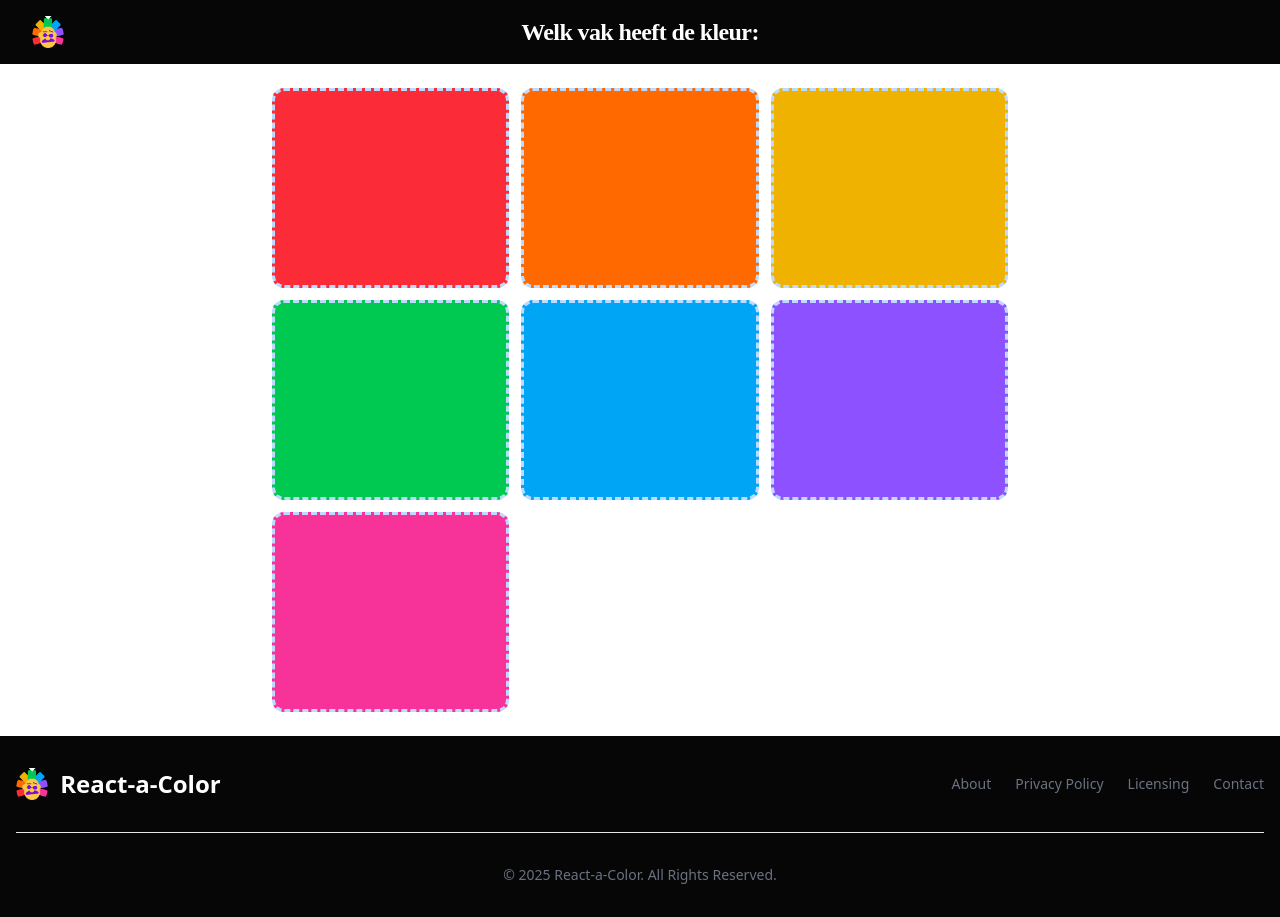
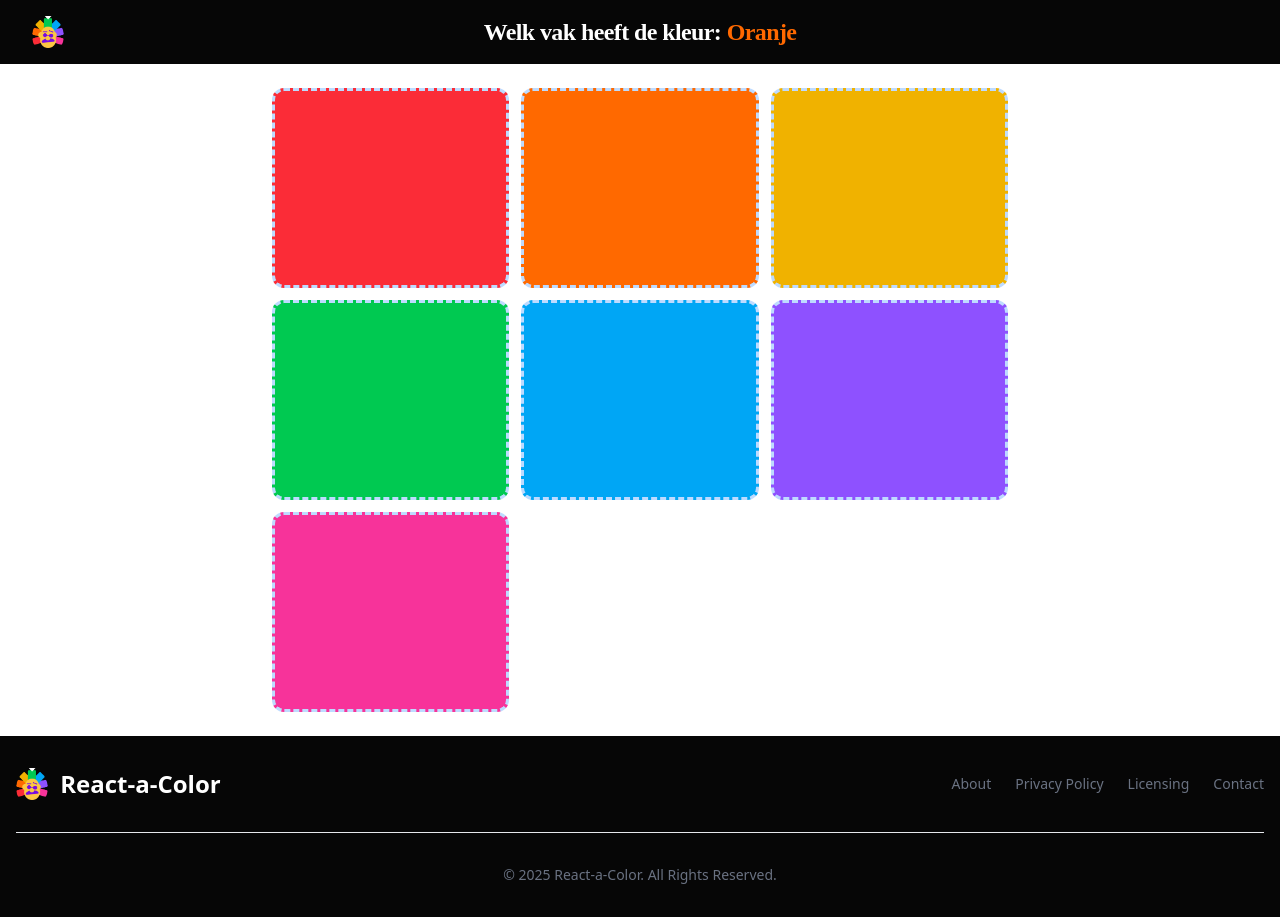
Before and after one commit to KyanKersten/Webbio_KleurGame, a React (Vite) app: page / in a window 1280 px wide. Built offline with nearby package versions, Linux system fonts and the light colour scheme; a web font is replaced by a local one.

Commit message:
feat (modus2): Logic implementation
- Added rounds, not displayed in the UI yet.
- Implemented being only able to answer while the color is being shown/ timer is active.

Note: Alerts still need to be replaced with something else for user friendliness.

```diff
--- a/src/App.tsx
+++ b/src/App.tsx
@@ -2,44 +2,91 @@ import Header from './components/Header';
 import ColorGrid from './components/ColorGrid';
 import Footer from './components/Footer';
 import { COLORS } from "./data/Colors";
-import { useState, useEffect } from 'react';
+import { useState, useEffect, useRef } from 'react';
 
+// -- Game Settings --
 const REVEAL_DURATION = 4; // seconds
+const MAX_ROUNDS = 10;
 
 import "./index.css";
 
+function pickRandomDifferent(currentName?: string) {
+  if (COLORS.length <= 1) return COLORS[0];
+  let next = COLORS[Math.floor(Math.random() * COLORS.length)];
+  while (next.name === currentName) {
+    next = COLORS[Math.floor(Math.random() * COLORS.length)];
+  }
+  return next;
+}
+
 function App() {
-   const [target] = useState(() => COLORS[Math.floor(Math.random()*COLORS.length)]);
+  const [target, setTarget] = useState(() => COLORS[Math.floor(Math.random() * COLORS.length)]);
   const [acceptingAnswers, setAcceptingAnswers] = useState(true);
   const [hasAlreadyAnswered, setHasAlreadyAnswered] = useState(false);
+  const [round, setRound] = useState(1);
+  const [gameOver, setGameOver] = useState(false);
+
+  const clickLockedRef = useRef(false);
 
   useEffect(() => {
+    if (gameOver) return;
+    clickLockedRef.current = false;
+    setHasAlreadyAnswered(false);
     setAcceptingAnswers(true);
+
     const timer = setTimeout(() => setAcceptingAnswers(false), REVEAL_DURATION * 1000);
     return () => clearTimeout(timer);
-   }, []);
+  }, [target, gameOver]);
+
+ useEffect(() => {
+    if (!acceptingAnswers && !hasAlreadyAnswered && !gameOver) {
+      setRound(prev => {
+        if (prev >= MAX_ROUNDS) {
+          setGameOver(true);
+          return prev;
+        }
+        return prev + 1;
+      });
+      setTarget(prev => pickRandomDifferent(prev?.name));
+    }
+  }, [acceptingAnswers, hasAlreadyAnswered, gameOver]);
 
   function handleColorClick(color: typeof COLORS[number]) {
-      if (!acceptingAnswers) {
-        console.log("Time expired.");
-        return;
-      }
+    if (gameOver) return;
 
-      if (hasAlreadyAnswered) {
-        console.log("Already answered.");
-        return;
-      }
+    if (clickLockedRef.current) return;
+
+    if (!acceptingAnswers) return;
+
+    if (hasAlreadyAnswered) return;
+
+    clickLockedRef.current = true;
+    setHasAlreadyAnswered(true);
 
     const correct = color.name === target.name;
     const message = correct ? "Correct!" : `Wrong! It was ${target.name}.`;
     alert(message);
 
-      setHasAlreadyAnswered(true);
+    if (round >= MAX_ROUNDS) {
+      alert("Game over! You completed 10 rounds.");
+      setGameOver(true);
+      return;
+    }
+
+     setRound(prev => {
+      if (prev >= MAX_ROUNDS) {
+        setGameOver(true);
+        return prev;
+      }
+      return prev + 1;
+    });
+
+    setTarget(prev => pickRandomDifferent(prev?.name));
   }
 
   return (
     <div className="min-h-screen flex flex-col">
-      <Header color={target} revealDuration={REVEAL_DURATION} />
+      <Header color={target} revealDuration={REVEAL_DURATION} round={round} maxRounds={MAX_ROUNDS} gameOver={gameOver} />
 
       <main>
         <ColorGrid onSelect={handleColorClick} />
--- a/src/components/Header.tsx
+++ b/src/components/Header.tsx
@@ -4,24 +4,35 @@ import type { Color } from "../data/Colors";
 type HeaderProps = {
   color?: Color;
   revealDuration?: number; // in seconds
+  round?: number;
+  maxRounds?: number;
+  gameOver?: boolean;
 };
 
-const TITLE = "Welk vak heeft de kleur:";
+const DEFAULT_TITLE = "Welk vak heeft de kleur:";
 
-export default function Header({ color, revealDuration = 2 }: HeaderProps) {
+export default function Header({ color, revealDuration = 2, round, maxRounds, gameOver = false}: HeaderProps) {
   const [showColor, setShowColor] = useState<boolean>(false);
-
-  useEffect(() => {
+  const [title, setTitle] = useState<string>(DEFAULT_TITLE);
+   useEffect(() => {
     if (!color) {
-      setShowColor(false);
-      return;
+      setShowColor(false); return;
     }
 
     setShowColor(true);
     const t = setTimeout(() => setShowColor(false), revealDuration * 1000);
     return () => clearTimeout(t);
-  }, [color, revealDuration]);
+  }, [color, revealDuration, round]);
 
+    useEffect(() => {
+    if ((round ?? 0) >= (maxRounds ?? 10)) {
+      setTitle("Game Over!");
+      return;
+    } else {
+      setTitle(DEFAULT_TITLE);
+    }
+
+  }, [round, maxRounds]);
   return (
     <header className="bg-[#060606] text-white">
       <div className="mx-auto max-w-7xl px-4 sm:px-6 lg:px-8">
@@ -35,8 +46,8 @@ export default function Header({ color, revealDuration = 2 }: HeaderProps) {
 
           <div className="flex justify-center">
             <h1 className="text-lg md:text-2xl font-semibold tracking-tight">
-              {TITLE}{" "}
-              {showColor && (
+              {title}{" "}
+              {showColor && !gameOver && (
                 <span style={{ color: color?.hex ?? "white" }}>
                   {color?.name ?? ""}
                 </span>
```
Lines whose indentation alone changed are shown as unchanged.
